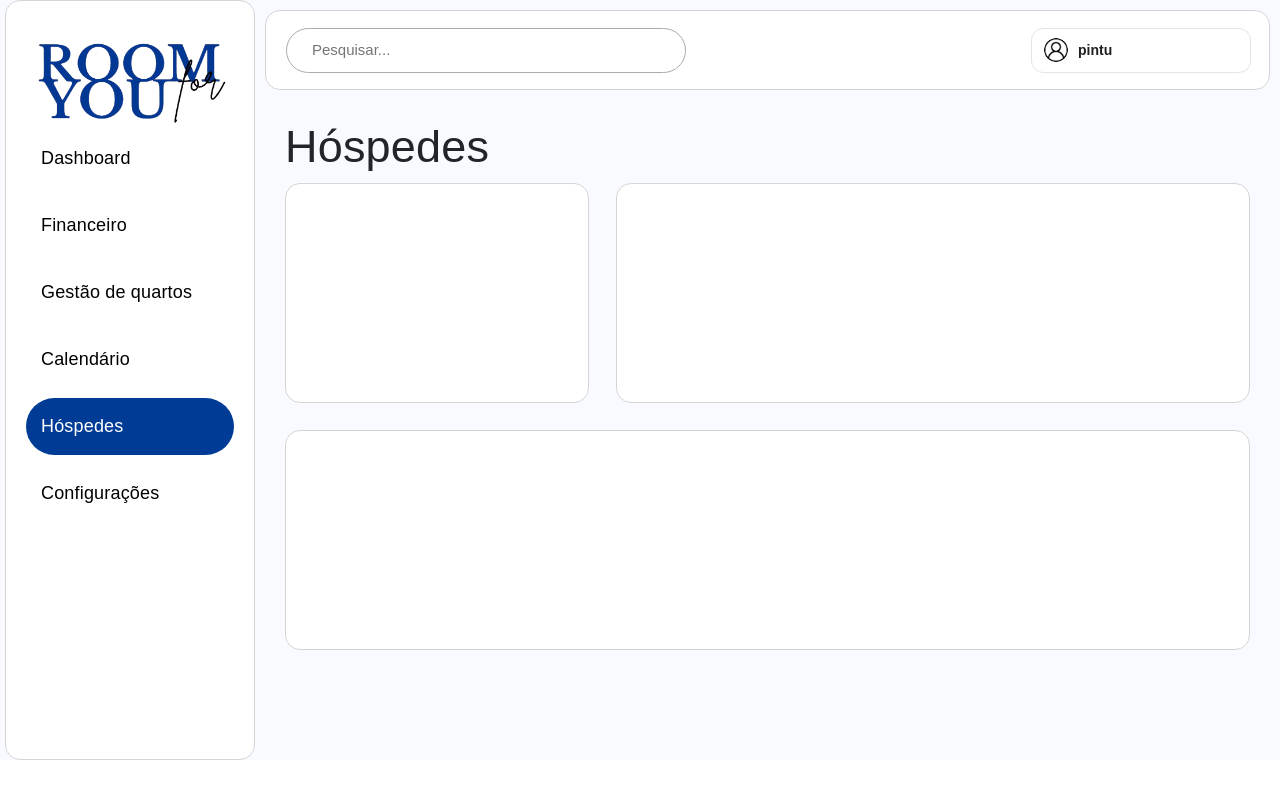
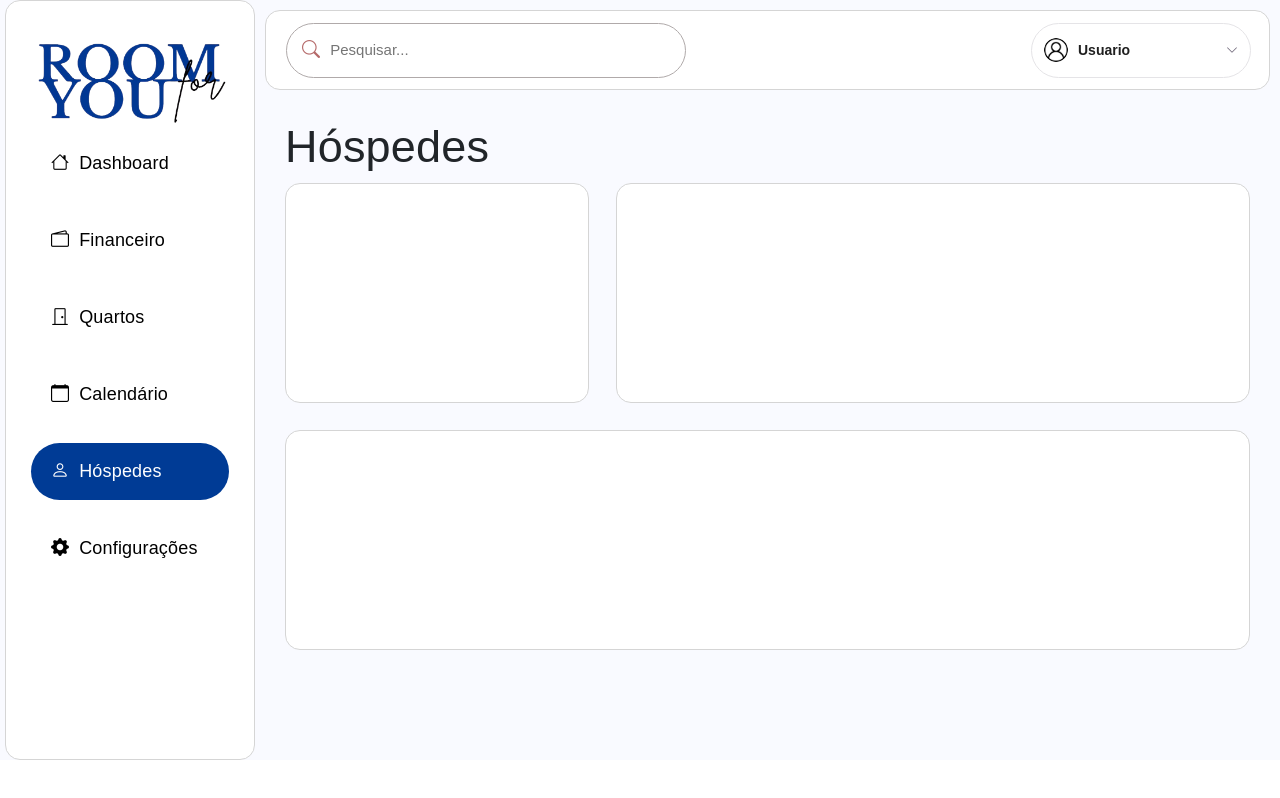
Before and after one commit to Flanisk/RoomForYou, a React (Vite) app: page /hospedes in a window 1280 px wide. Built offline with nearby package versions, Linux system fonts and the light colour scheme.

Commit message:
Atualização SideBar e melhorias visuais

```diff
--- a/src/assets/barraUsuario/barraUsuario.css
+++ b/src/assets/barraUsuario/barraUsuario.css
@@ -8,12 +8,12 @@
     align-items: center;
     background-color: #ffffff;
     border: 1px solid #e5e4e7;
-    border-radius: 12px;
+    border-radius: 30px;
     color: #202020;
     cursor: pointer;
     display: flex;
     gap: 10px;
-    height: 45px;
+    height: 55px;
     justify-content: flex-start;
     padding: 0 12px;
     transition: border-color 0.2s ease, box-shadow 0.2s ease;
--- a/src/assets/barraUsuario/barraUsuario.jsx
+++ b/src/assets/barraUsuario/barraUsuario.jsx
@@ -33,7 +33,7 @@ function BarraUsuario() {
                 onClick={() => setIsOpen((current) => !current)}
             >
                 <img className="userIconBox" src={userIcon} alt="" />
-                <span>pintu</span>
+                <span>Usuario</span>
                 <i className={`bi bi-chevron-${isOpen ? "up" : "down"}`} aria-hidden="true" />
             </button>
 
--- a/src/assets/searchBar/searchbar.css
+++ b/src/assets/searchBar/searchbar.css
@@ -3,7 +3,7 @@
     align-items: center;
 
     width: 400px;
-    height: 45px;
+    height: 55px;
 
     padding: 0 15px;
 
--- a/src/assets/sidbar/sidebar.css
+++ b/src/assets/sidbar/sidebar.css
@@ -37,7 +37,8 @@
     color: black;
     text-decoration: none;
 
-    padding: 15px;
+    padding: 15px 20px;
+    margin: 5px;
 
     border-radius: 30px;
 
@@ -54,3 +55,7 @@
     background-color: #003b95;
     color: white;
 }
+
+.sidebar i{
+    margin-right: 10px;
+}
--- a/src/assets/sidbar/siebar.jsx
+++ b/src/assets/sidbar/siebar.jsx
@@ -27,7 +27,7 @@ function Sidebar() {
 
                 <NavLink to="/gestao-quartos" className={linkClassName}>
                     <i className="bi bi-door-closed"></i>
-                    Gestão de quartos
+                    Quartos
                 </NavLink>
 
                 <NavLink to="/calendario" className={linkClassName}>
--- a/src/main.jsx
+++ b/src/main.jsx
@@ -6,6 +6,7 @@ import App from "./pages/home/App.jsx";
 
 import "./index.css";
 import "bootstrap/dist/css/bootstrap.min.css";
+import "bootstrap-icons/font/bootstrap-icons.css";
 import Financeiro from "./pages/financeiro/financeiro.jsx";
 import GestaoQuartos from "./pages/gestaoQuartos/gestaoQuartos.jsx";
 import Calendario from "./pages/calendario/calendario.jsx";
--- a/src/subpages/subDashboad/subdashboard.jsx
+++ b/src/subpages/subDashboad/subdashboard.jsx
@@ -37,24 +37,22 @@ function Subdash() {
 
                 {/* GRÁFICO DE PIZZA */}
 
-                <div className="col-md-12">
+                <div className="col-md-4">
                     <div className="pizza">
                         <ApexChart />
                     </div>
                 </div>
 
 
-                {/* GRÁFICO DE RESERVAS */}
-
                 <div className="col-md-8">
                     <div className="pizza">
-                        <ApexChartReservasMensais />
+                        <ApexChartDiasDemanda/>
                     </div>
                 </div>
 
-                <div className="col-md-4">
+                <div className="col-md-12">
                     <div className="pizza">
-                        <ApexChartDiasDemanda/>
+                        <ApexChartReservasMensais />
                     </div>
                 </div>
 
```
